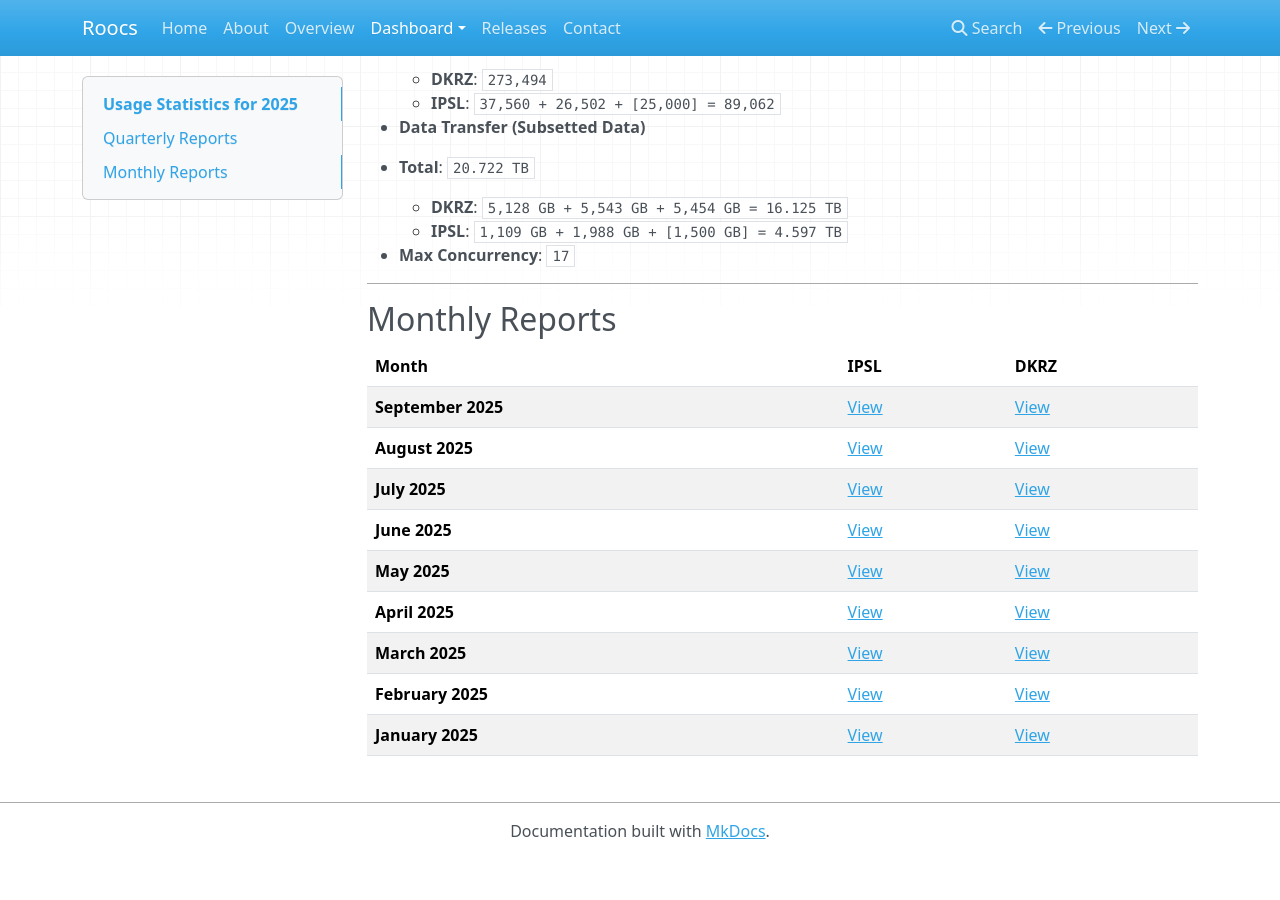
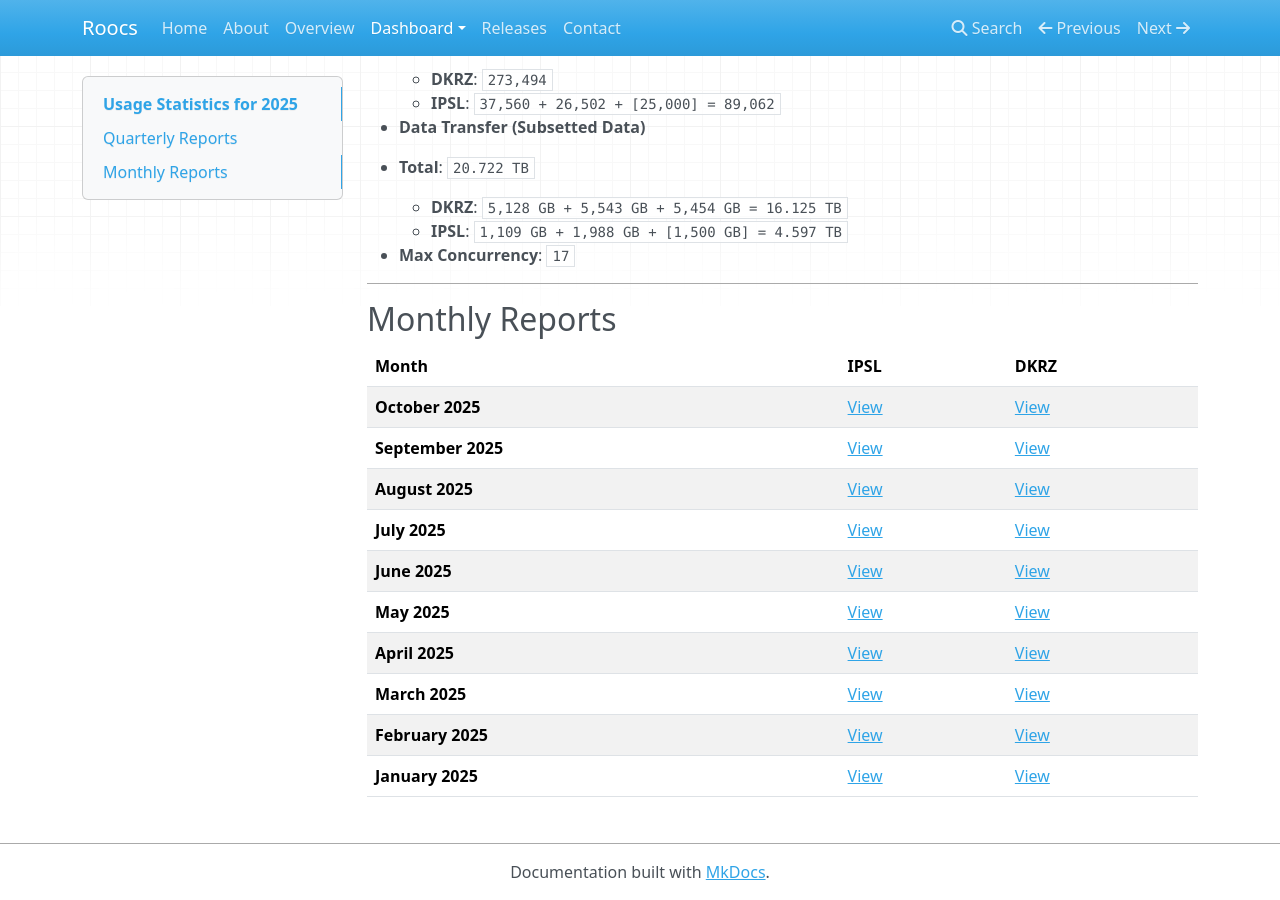
Before and after one commit to roocs/roocs.github.io, an MkDocs documentation site: the page built from docs/dashboard/dashboard-2025.md, in a window 1280 px wide and 900 px high, scrolled down 1175 px. Built offline with MkDocs 1.6.1, drawn with Linux system fonts in a browser that asks for light colours; nearby versions of some CDN libraries; before the commit the page ends 2034 px from its top, so only the background shows below that.

Commit message:
added dashboard for 2025-10

```diff
--- a/docs/dashboard/dashboard-2025.md
+++ b/docs/dashboard/dashboard-2025.md
@@ -62,6 +62,7 @@
 
 | Month           | IPSL  | DKRZ  |
 |------------------|----------------|----------------|
+| **October 2025**      | [View](/downloads/dashboard/2025/dashboard-2025-10-ipsl.html) | [View](/downloads/dashboard/2025/dashboard-2025-10-dkrz.html) |
 | **September 2025**      | [View](/downloads/dashboard/2025/dashboard-2025-09-ipsl.html) | [View](/downloads/dashboard/2025/dashboard-2025-09-dkrz.html) |
 | **August 2025**      | [View](/downloads/dashboard/2025/dashboard-2025-08-ipsl.html) | [View](/downloads/dashboard/2025/dashboard-2025-08-dkrz.html) |
 | **July 2025**      | [View](/downloads/dashboard/2025/dashboard-2025-07-ipsl.html) | [View](/downloads/dashboard/2025/dashboard-2025-07-dkrz.html) |
```
